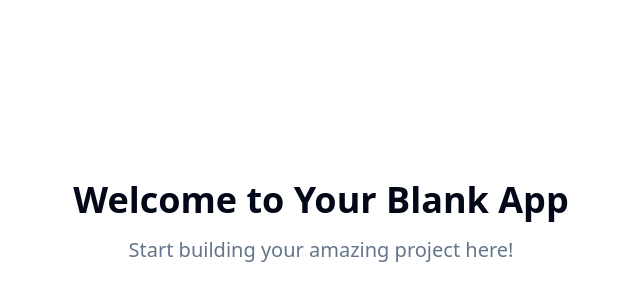
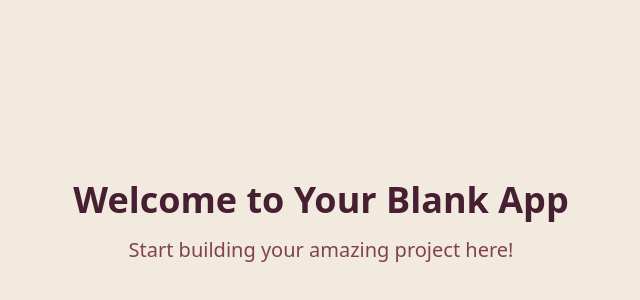
Before and after one commit to hyabyslogin-ux/radiant-asana-site, a React (Vite) app: page / in a window 1280 px wide. Shown: the part 178-478 px from the top of the page, without its empty margins (319-959 px from the left). Built offline with nearby package versions, Linux system fonts and the light colour scheme.

Commit message:
Create Yoga Website

```diff
--- a/src/index.css
+++ b/src/index.css
@@ -8,35 +8,56 @@ All colors MUST be HSL.
 
 @layer base {
   :root {
-    --background: 0 0% 100%;
-    --foreground: 222.2 84% 4.9%;
+    /* Yoga Color Palette */
+    --background: 36 42% 91%; /* #EEE8DC */
+    --foreground: 331 37% 20%; /* Dark from #683147 */
 
-    --card: 0 0% 100%;
-    --card-foreground: 222.2 84% 4.9%;
+    --card: 36 42% 91%;
+    --card-foreground: 331 37% 20%;
 
-    --popover: 0 0% 100%;
-    --popover-foreground: 222.2 84% 4.9%;
+    --popover: 31 36% 94%; /* #F5E8E0 */
+    --popover-foreground: 331 37% 20%;
 
-    --primary: 222.2 47.4% 11.2%;
-    --primary-foreground: 210 40% 98%;
+    --primary: 343 32% 38%; /* #914955 */
+    --primary-foreground: 36 42% 91%;
 
-    --secondary: 210 40% 96.1%;
-    --secondary-foreground: 222.2 47.4% 11.2%;
+    --secondary: 13 50% 87%; /* #F8DEDC */
+    --secondary-foreground: 331 37% 20%;
 
-    --muted: 210 40% 96.1%;
-    --muted-foreground: 215.4 16.3% 46.9%;
+    --muted: 31 36% 94%; /* #F5E8E0 */
+    --muted-foreground: 343 32% 38%;
 
-    --accent: 210 40% 96.1%;
-    --accent-foreground: 222.2 47.4% 11.2%;
+    --accent: 353 30% 70%; /* #DAA2A1 */
+    --accent-foreground: 331 37% 20%;
 
     --destructive: 0 84.2% 60.2%;
     --destructive-foreground: 210 40% 98%;
 
-    --border: 214.3 31.8% 91.4%;
-    --input: 214.3 31.8% 91.4%;
-    --ring: 222.2 84% 4.9%;
+    --border: 353 30% 70%;
+    --input: 31 36% 94%;
+    --ring: 343 32% 38%;
 
-    --radius: 0.5rem;
+    /* Yoga Design System */
+    --yoga-cream: 36 42% 91%;
+    --yoga-peach-light: 31 36% 94%;
+    --yoga-peach: 13 50% 87%;
+    --yoga-rose: 353 30% 70%;
+    --yoga-mauve: 343 32% 38%;
+    --yoga-plum: 331 37% 20%;
+
+    /* Gradients */
+    --gradient-hero: linear-gradient(135deg, hsl(var(--yoga-peach-light)), hsl(var(--yoga-peach)));
+    --gradient-border: linear-gradient(90deg, hsl(var(--yoga-rose)), hsl(var(--yoga-mauve)));
+    --gradient-card: linear-gradient(145deg, hsl(var(--yoga-cream)), hsl(var(--yoga-peach-light)));
+
+    /* Shadows */
+    --shadow-soft: 0 10px 25px -5px hsl(var(--yoga-rose) / 0.2);
+    --shadow-glow: 0 0 30px hsl(var(--yoga-mauve) / 0.3);
+
+    /* Animation */
+    --transition-zen: all 0.4s cubic-bezier(0.25, 0.46, 0.45, 0.94);
+
+    --radius: 1rem;
 
     --sidebar-background: 0 0% 98%;
 
```
